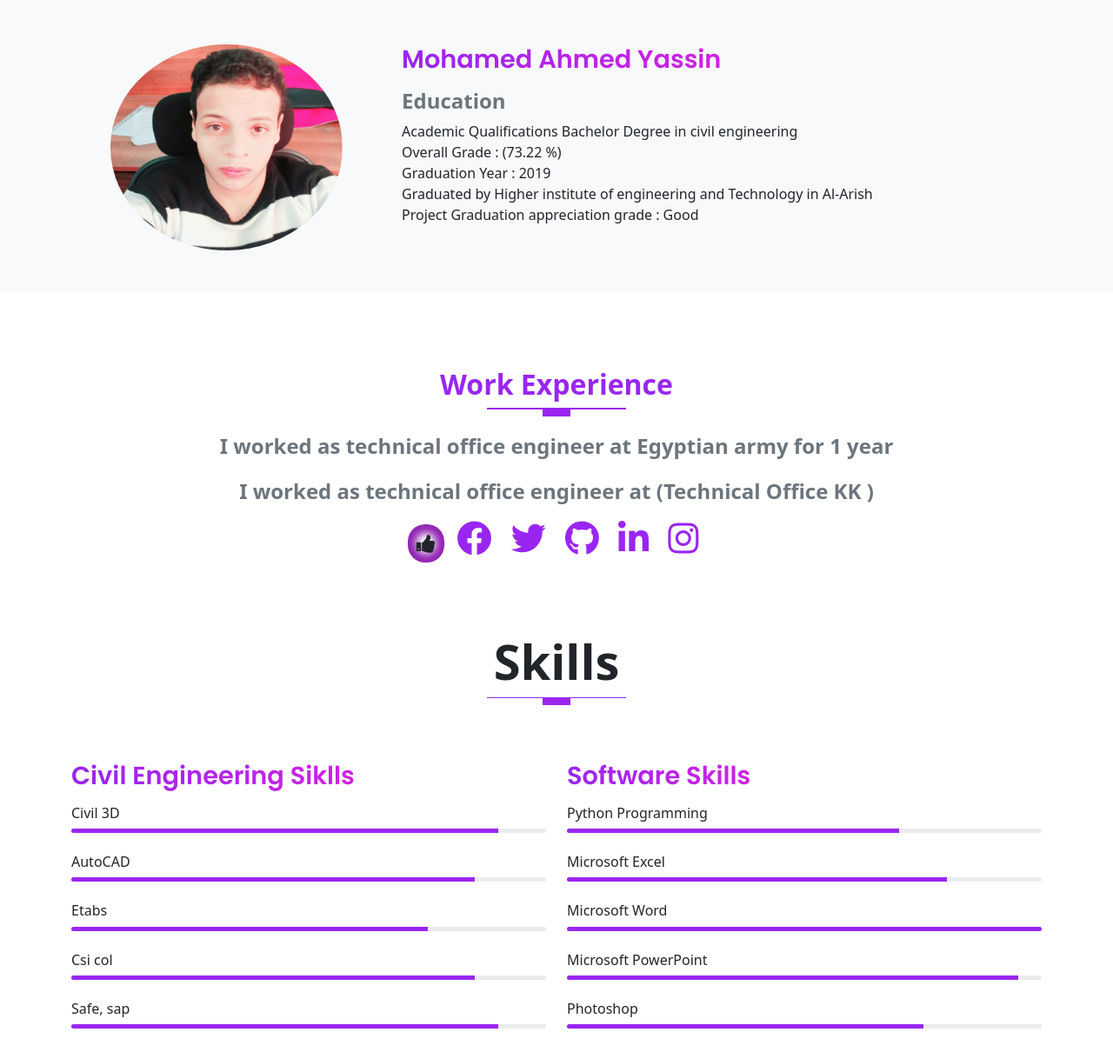
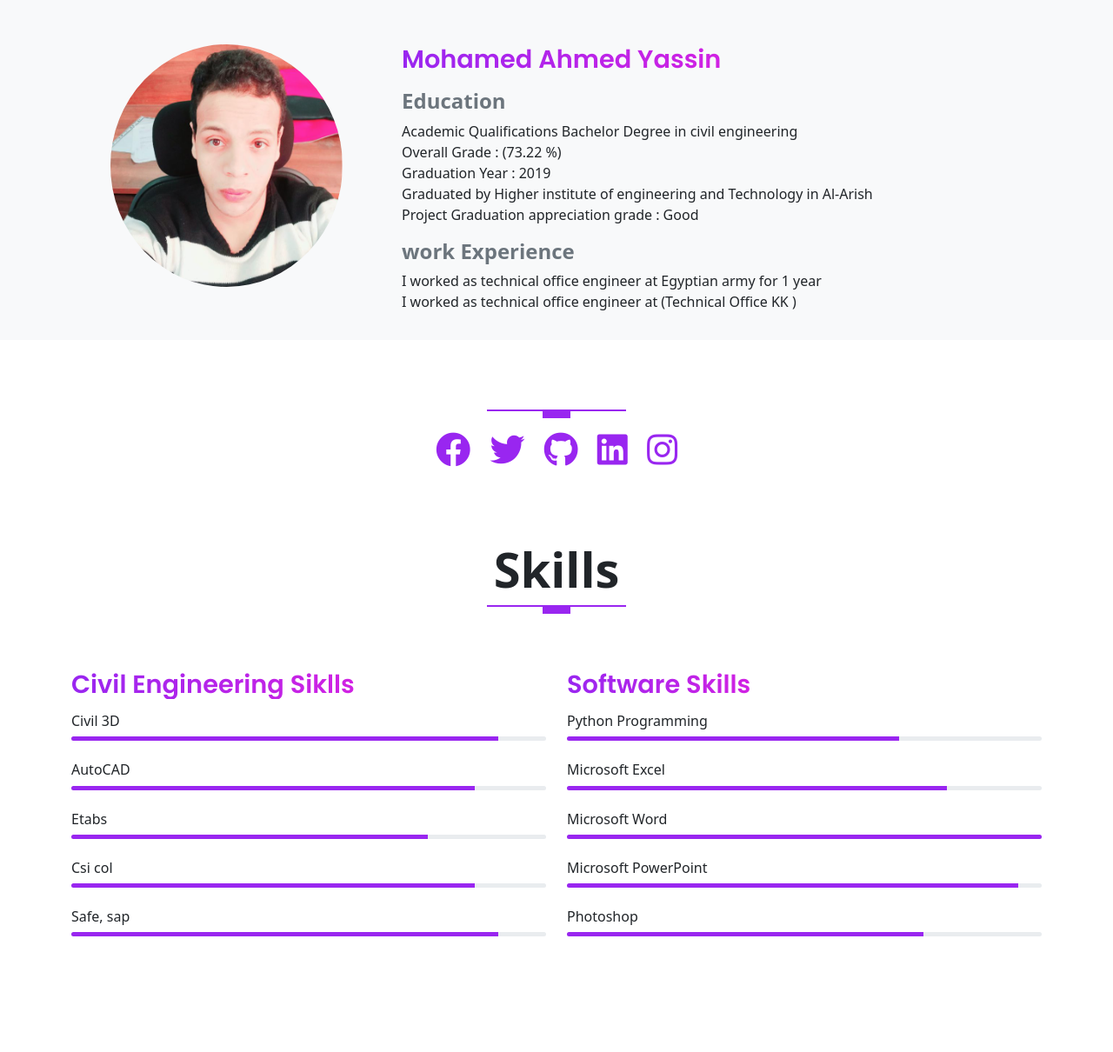
Before and after one commit to mrrobotegy/my-portfolio, a website: page index.html in a window 1280 px wide. Shown: the part 1058-2268 px from the top of the page at 87% size. Drawn offline with nearby package versions, Linux system fonts and the light colour scheme; files that its build step writes are made by us from their sources.

Commit message:
Final
Try1

```diff
--- a/index.html
+++ b/index.html
@@ -129,6 +129,11 @@
                 Graduated by Higher institute of engineering
                 and Technology in Al-Arish<br>
                 Project Graduation appreciation grade : Good</p>
+              <h4 class="text-muted fw-bold">work Experience</h4>
+              <p class="">
+                I worked as technical office engineer at Egyptian army for 1 year <br>
+               I worked as technical office engineer at (Technical Office KK )<br>
+               </p>
           </div>
 
 
@@ -141,8 +146,6 @@
   <section id="campanies" class="campanies">
     <div class="container" >
       <div class="row text-center">
-        <h3 class="display-4 fw-bold"  id="work Experience"></h3>
-
       </div>
     </div>
     <!-- START THE CAMPANIES CONTENT  -->
@@ -155,19 +158,16 @@
           <div class="">
 
             <div class=" fw-bold fs-4">
-              <h4 class=" fs-2 fw-bold text-center text-primary">Work Experience</h4>
+
               <div class="heading-line  "></div>
 
               <div class="comps text-muted  text-center">
-                <p >I worked as technical office engineer at Egyptian army for 1 year</p>
-                <p>I worked as technical office engineer at (Technical Office KK ) </p>
+
               </div>
             <div class=" text-center">
 
              <div class="socials">
 
-              <link rel="stylesheet" href="https://cdnjs.cloudflare.com/ajax/libs/font-awesome/4.7.0/css/font-awesome.min.css">
-              <i onclick="myFunction(this)" id="logo" class="fa fa-thumbs-up"></i>
 
 
               <a href="https://www.facebook.com/mohamed.yessen"><i class="fab fa-facebook fs-1 mx-2"></i></a>
@@ -180,8 +180,8 @@
 
              </div>
              <div class="row">
-
-               <div class="fb-like col-sm-8" data-href="https://developers.facebook.com/docs/plugins/" data-width="" data-layout="standard" data-action="like" data-size="small" data-share="true"></div>
+			 <div class=" text-center">
+               <div class="fb-like col-mx-1" data-href="https://developers.facebook.com/docs/plugins/" data-action="like" data-size="small" data-share="true"></div>
              </div>
             </div>
             </div>
@@ -575,7 +575,7 @@
     <script type="text/javascript">
       const lightbox = GLightbox({
         'touchNavigation': true,
-        'href': 'https://www.youtube.com/watch?v=J9lS14nM1xg',
+        'href': '',
         'type': 'video',
         'source': 'youtube', //vimeo, youtube or local
         'width': 900,
```
